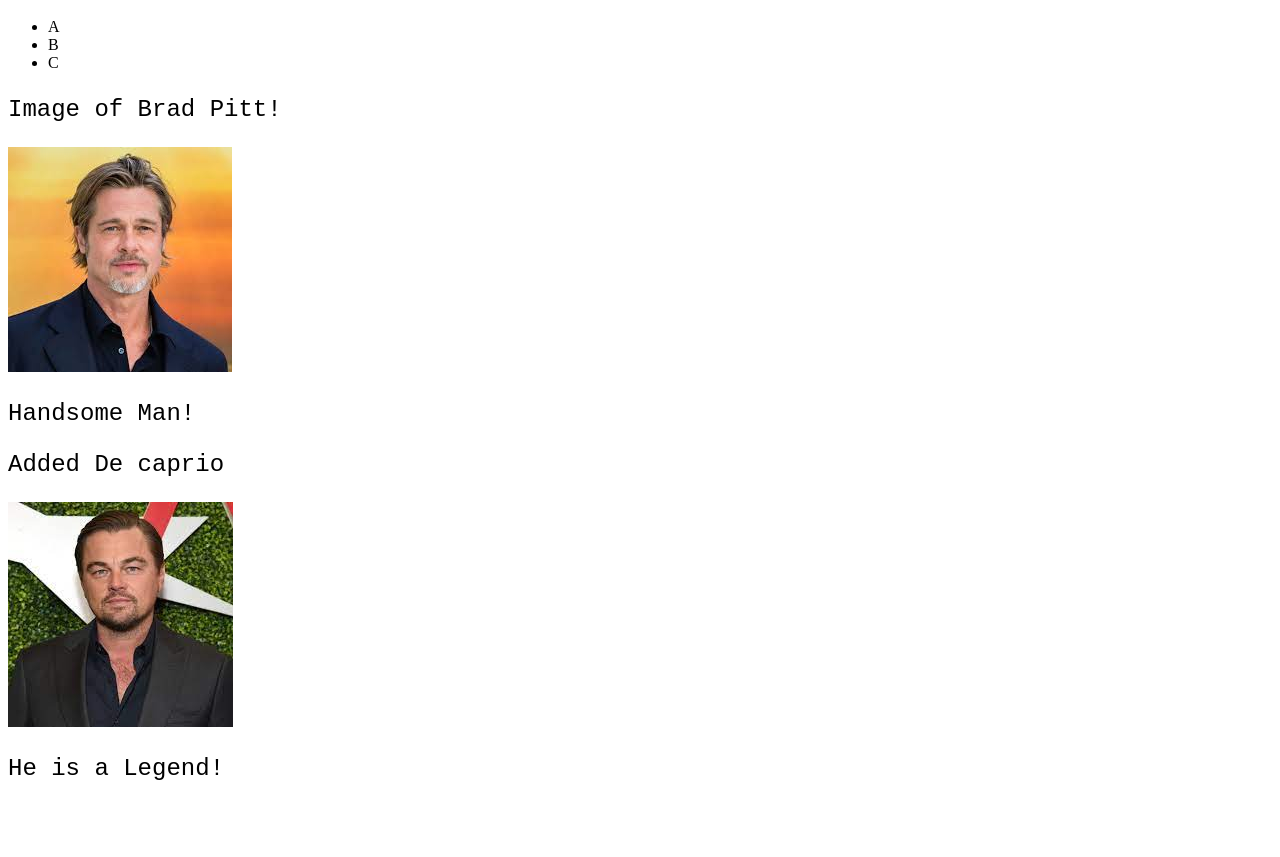
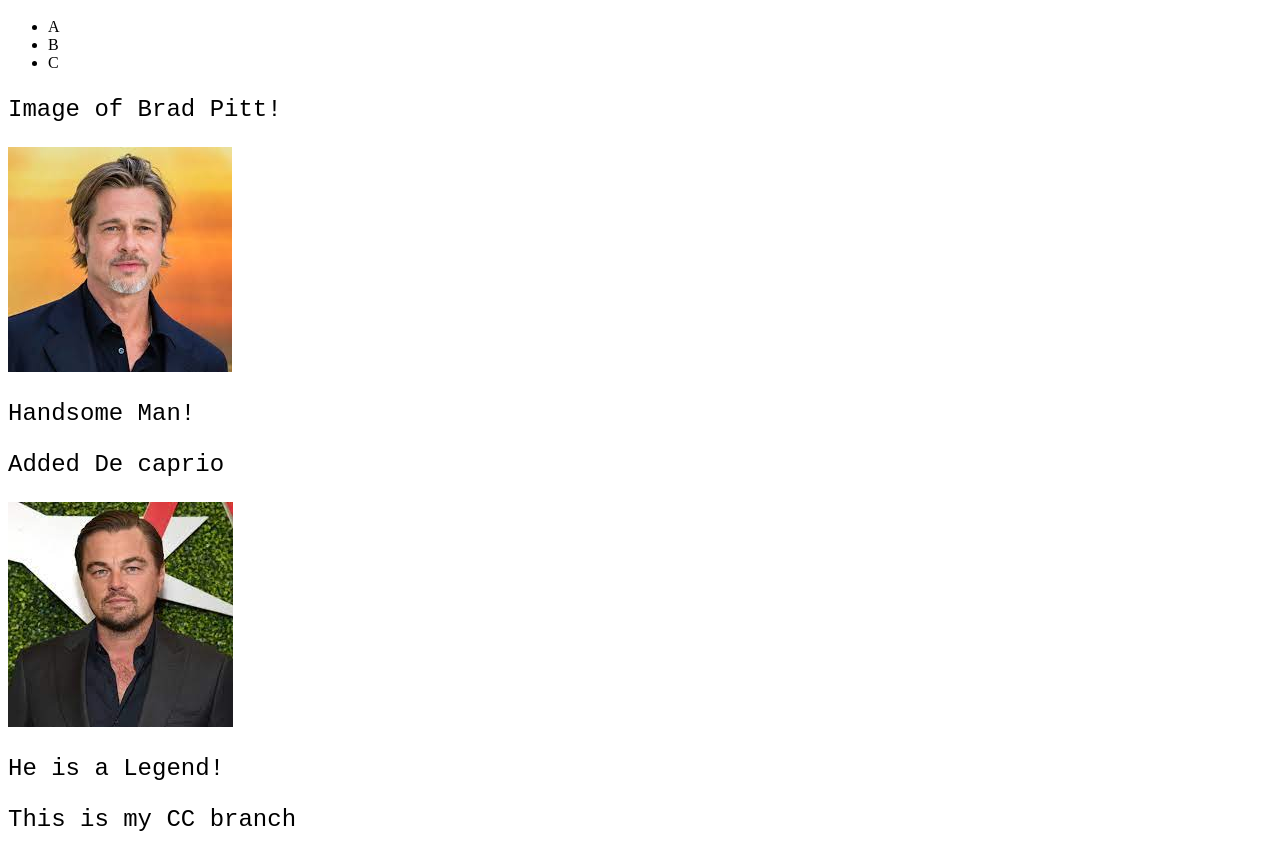
Before and after one commit to anamsun/my-second-repo, a plain HTML site: page index.html in a window 1280 px wide. Shown: the part 64-921 px from the top of the page. Before the commit the page ends 870 px from the top, so only its background shows below. Drawn offline with Linux system fonts and the light colour scheme.

Commit message:
Adding CC branch

```diff
--- a/index.html
+++ b/index.html
@@ -25,5 +25,7 @@
     <img src="decap.jpg" alt="">
     <p>He is a Legend!</p>
 
+    <p>This is my CC branch</p>
+
 </body>
 </html>
```
